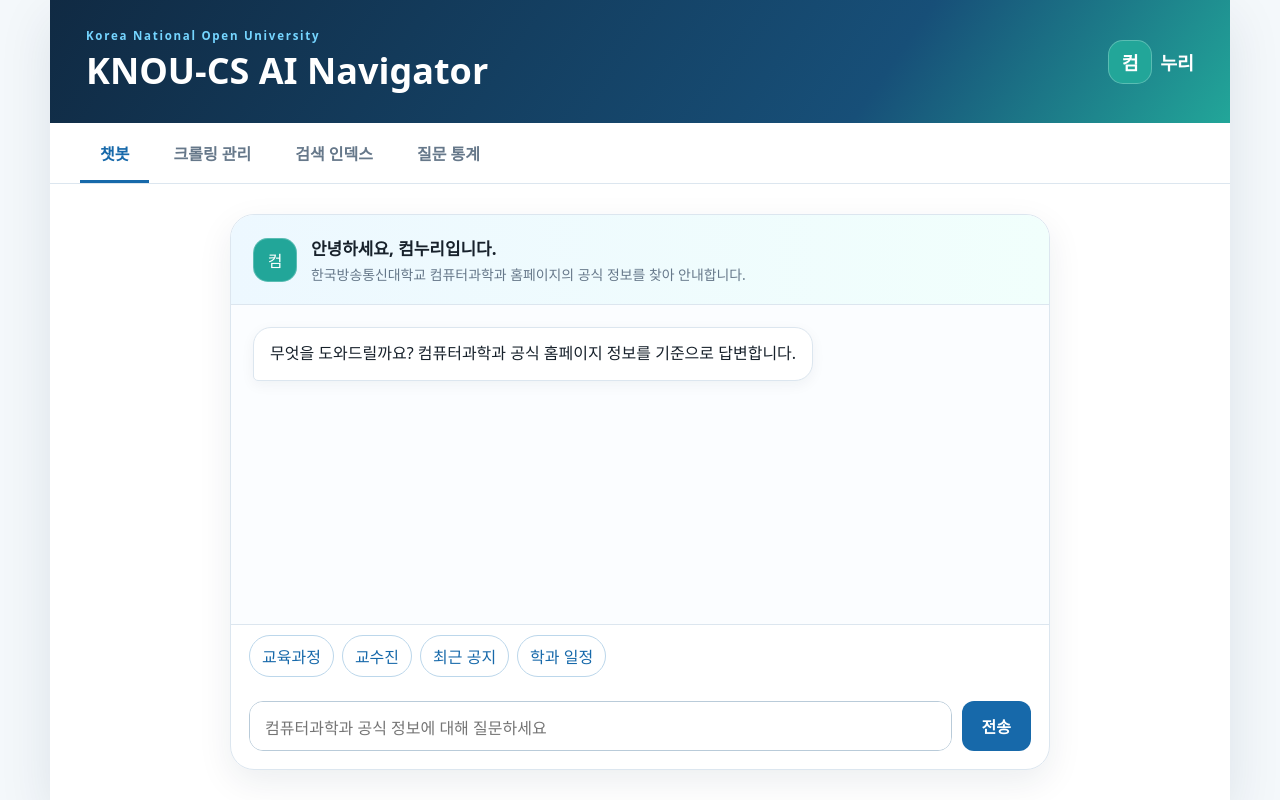
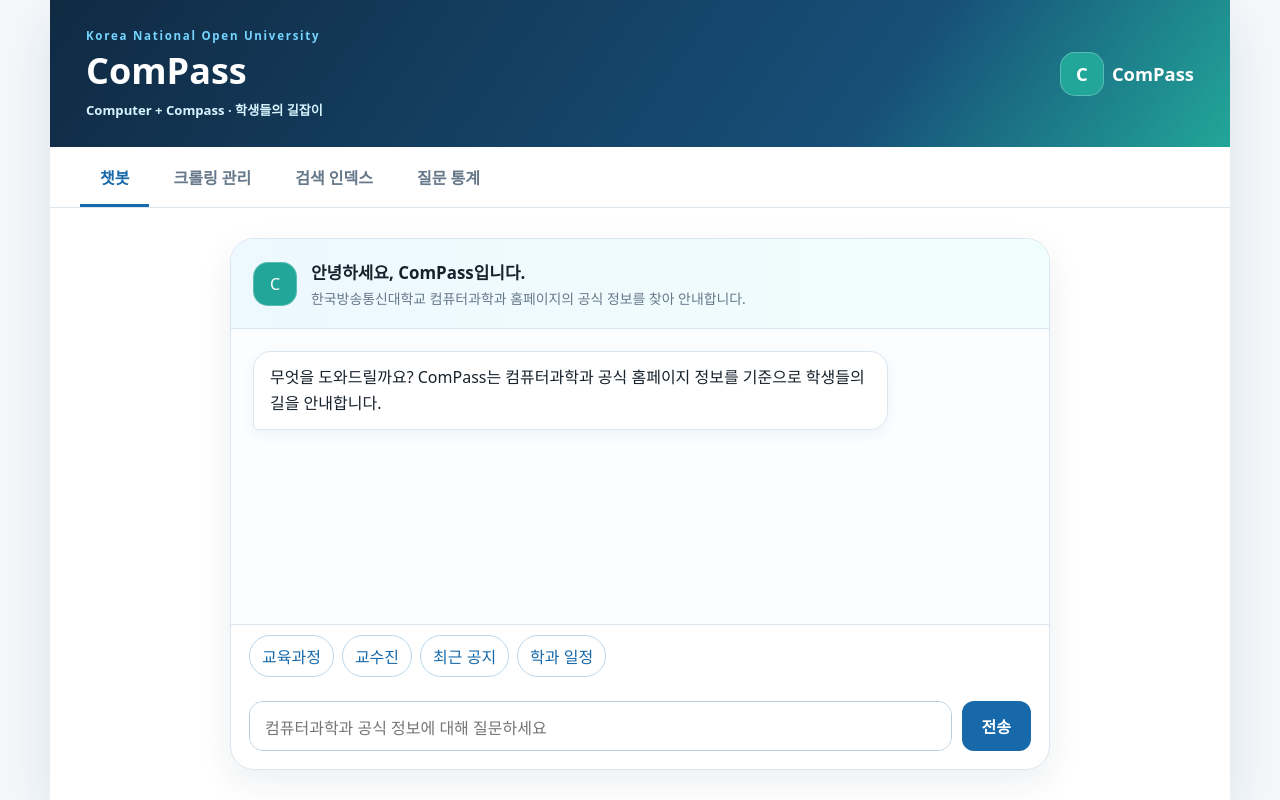
Before and after one commit to mhjang-qa/ComPass, a FastAPI app: page / in a window 1280 px wide. Run offline with FastAPI, Linux system fonts and the light colour scheme.

Commit message:
fix: rebrand chatbot and clarify Notion setup errors

```diff
--- a/chatbot.py
+++ b/chatbot.py
@@ -83,7 +83,7 @@ def _extractive_answer(question: str, hits: list[dict[str, Any]]) -> str:
 
 def _llm_prompt(question: str) -> str:
     return f"""
-너는 한국방송통신대학교 컴퓨터과학과 공식 정보만 안내하는 챗봇 '컴누리'다.
+너는 한국방송통신대학교 컴퓨터과학과 공식 정보만 안내하는 챗봇 'ComPass'다.
 질문에 답할 때 다음 규칙을 반드시 지켜라.
 1. 컴퓨터과학과 공식 정보 범위를 벗어나면 정확히 다음 문장만 답한다:
 {OUT_OF_SCOPE_MESSAGE}
--- a/main.py
+++ b/main.py
@@ -1,4 +1,4 @@
-"""KNOU-CS AI Navigator FastAPI 애플리케이션."""
+"""ComPass FastAPI 애플리케이션."""
 
 from __future__ import annotations
 
@@ -16,7 +16,7 @@ from pydantic import BaseModel, Field
 import config
 from chatbot import answer_question
 from crawler import KnouCrawler
-from notion_client import NotionClient
+from notion_client import NotionClient, notion_error_message
 from search_index import SearchIndex
 from stats import recent_stats, record_interaction_async
 
@@ -28,7 +28,7 @@ logger = logging.getLogger(__name__)
 
 BASE_DIR = Path(__file__).resolve().parent
 templates = Jinja2Templates(directory=str(BASE_DIR / "templates"))
-app = FastAPI(title="KNOU-CS AI Navigator", version="1.0.0")
+app = FastAPI(title="ComPass", description="Computer + Compass, 학생들의 길잡이", version="1.0.0")
 app.mount("/static", StaticFiles(directory=str(BASE_DIR / "static")), name="static")
 
 index = SearchIndex()
@@ -62,13 +62,16 @@ def run_crawl_job() -> None:
         return
     job_state["crawl"] = {"running": True, "message": "홈페이지를 수집하고 있습니다.", "result": None}
     try:
+        notion = NotionClient()
+        job_state["crawl"]["message"] = "Notion 지식 DB 연결을 확인하고 있습니다."
+        notion.validate_database(config.NOTION_KNOWLEDGE_DB_ID, "지식 DB")
         crawler = KnouCrawler()
         documents = crawler.crawl(
             lambda visited, queued, url: job_state["crawl"].update(
                 message=f"{visited}개 URL 확인 · 대기 {queued}개 · {url[:80]}"
             )
         )
-        notion_result = NotionClient().upsert_many(documents)
+        notion_result = notion.upsert_many(documents)
         job_state["crawl"] = {
             "running": False,
             "message": "크롤링 및 Notion 적재 완료",
@@ -76,7 +79,11 @@ def run_crawl_job() -> None:
         }
     except Exception as exc:
         logger.exception("크롤링 작업 실패")
-        job_state["crawl"] = {"running": False, "message": f"실패: {exc}", "result": None}
+        job_state["crawl"] = {
+            "running": False,
+            "message": f"실패: {notion_error_message(exc, '지식 DB')}",
+            "result": None,
+        }
     finally:
         job_lock.release()
 
@@ -84,11 +91,16 @@ def run_crawl_job() -> None:
 def run_index_job() -> None:
     job_state["index"] = {"running": True, "message": "Notion 데이터를 읽고 있습니다.", "result": None}
     try:
+        NotionClient().validate_database(config.NOTION_KNOWLEDGE_DB_ID, "지식 DB")
         result = index.rebuild()
         job_state["index"] = {"running": False, "message": "검색 인덱스 생성 완료", "result": result}
     except Exception as exc:
         logger.exception("인덱스 생성 실패")
-        job_state["index"] = {"running": False, "message": f"실패: {exc}", "result": None}
+        job_state["index"] = {
+            "running": False,
+            "message": f"실패: {notion_error_message(exc, '지식 DB')}",
+            "result": None,
+        }
 
 
 @app.get("/", response_class=HTMLResponse)
@@ -152,7 +164,10 @@ def stats(limit: int = 30, x_admin_password: str | None = Header(default=None)):
     try:
         return {"items": recent_stats(max(1, min(limit, 100)))}
     except Exception as exc:
-        raise HTTPException(status_code=502, detail=f"통계 DB 조회 실패: {exc}") from exc
+        raise HTTPException(
+            status_code=502,
+            detail=f"통계 DB 조회 실패: {notion_error_message(exc, '통계 DB')}",
+        ) from exc
 
 
 @app.get("/api/knowledge/recent")
@@ -161,14 +176,18 @@ def recent_knowledge(limit: int = 20, x_admin_password: str | None = Header(defa
     try:
         return {"items": NotionClient().recent_knowledge(max(1, min(limit, 100)))}
     except Exception as exc:
-        raise HTTPException(status_code=502, detail=f"지식 DB 조회 실패: {exc}") from exc
+        raise HTTPException(
+            status_code=502,
+            detail=f"지식 DB 조회 실패: {notion_error_message(exc, '지식 DB')}",
+        ) from exc
 
 
 @app.get("/api/health")
 def health():
     return {
         "ok": True,
-        "service": "KNOU-CS AI Navigator",
+        "service": "ComPass",
+        "meaning": "Computer + Compass",
         "index": index.status(),
         "notion_configured": bool(config.NOTION_TOKEN),
         "llm_provider": config.LLM_PROVIDER,
--- a/static/app.js
+++ b/static/app.js
@@ -188,7 +188,7 @@ async function wakeServer() {
       if (health.ok) {
         status.textContent = "연결되었습니다.";
         setTimeout(() => $("#coldStart").classList.add("hidden"), 250);
-        addMessage("bot", "무엇을 도와드릴까요? 컴퓨터과학과 공식 홈페이지 정보를 기준으로 답변합니다.");
+        addMessage("bot", "무엇을 도와드릴까요? ComPass는 컴퓨터과학과 공식 홈페이지 정보를 기준으로 학생들의 길을 안내합니다.");
         return;
       }
     } catch (_) {
--- a/static/style.css
+++ b/static/style.css
@@ -29,6 +29,7 @@ button { cursor: pointer; }
 }
 .topbar { display: flex; align-items: center; justify-content: space-between; padding: 28px 36px; color: white; background: linear-gradient(125deg, var(--navy), #174f78 70%, var(--mint)); }
 .topbar h1 { margin: 3px 0 0; font-size: clamp(1.45rem, 4vw, 2.25rem); }
+.brand-copy { margin: 5px 0 0; color: #d7f4ff; font-size: .82rem; font-weight: 650; }
 .eyebrow { margin: 0; color: #75d5ff; font-size: .72rem; font-weight: 800; letter-spacing: .15em; }
 .brand-badge { display: flex; align-items: center; gap: 8px; font-size: 1.15rem; font-weight: 800; }
 .brand-badge span, .bot-mark { display: grid; place-items: center; width: 44px; height: 44px; border-radius: 15px; color: white; background: var(--mint); box-shadow: inset 0 0 0 1px rgba(255,255,255,.25); }
@@ -77,6 +78,8 @@ button { cursor: pointer; }
 .admin-auth input, .search-test input { min-height: 42px; padding: 8px 11px; border: 1px solid #b9cbd9; border-radius: 10px; }
 .admin-auth span { color: var(--muted); font-size: .8rem; }
 .status-card p { color: var(--muted); margin-bottom: 0; }
+.status-card .setup-help { padding-top: 12px; border-top: 1px solid var(--line); font-size: .82rem; line-height: 1.55; }
+.status-card code { color: var(--navy); font-weight: 700; }
 .table-wrap { overflow-x: auto; }
 table { width: 100%; border-collapse: collapse; margin-top: 12px; font-size: .88rem; }
 th, td { padding: 12px 10px; text-align: left; border-bottom: 1px solid var(--line); vertical-align: top; }
--- a/templates/index.html
+++ b/templates/index.html
@@ -4,14 +4,14 @@
   <meta charset="utf-8">
   <meta name="viewport" content="width=device-width, initial-scale=1, viewport-fit=cover">
   <meta name="description" content="한국방송통신대학교 컴퓨터과학과 공식 정보 안내 챗봇">
-  <title>KNOU-CS AI Navigator · 컴누리</title>
-  <link rel="stylesheet" href="/static/style.css?v=2">
+  <title>ComPass · Computer + Compass</title>
+  <link rel="stylesheet" href="/static/style.css?v=3">
 </head>
 <body>
   <div id="coldStart" class="cold-start">
     <div class="cold-card">
       <div class="loader" aria-hidden="true"></div>
-      <strong>컴누리를 깨우고 있습니다</strong>
+      <strong>ComPass를 준비하고 있습니다</strong>
       <p>무료 서버의 첫 접속은 최대 1분 정도 걸릴 수 있습니다.</p>
       <span id="coldStatus">서버 연결 확인 중…</span>
     </div>
@@ -21,9 +21,10 @@
     <header class="topbar">
       <div>
         <p class="eyebrow">Korea National Open University</p>
-        <h1>KNOU-CS AI Navigator</h1>
+        <h1>ComPass</h1>
+        <p class="brand-copy">Computer + Compass · 학생들의 길잡이</p>
       </div>
-      <div class="brand-badge"><span>컴</span>누리</div>
+      <div class="brand-badge"><span>C</span>ComPass</div>
     </header>
 
     <nav class="tabs" aria-label="주요 메뉴">
@@ -37,9 +38,9 @@
       <section id="panel-chat" class="panel active">
         <div class="chat-layout">
           <div class="chat-intro">
-            <div class="bot-mark">컴</div>
+            <div class="bot-mark">C</div>
             <div>
-              <h2>안녕하세요, 컴누리입니다.</h2>
+              <h2>안녕하세요, ComPass입니다.</h2>
               <p>한국방송통신대학교 컴퓨터과학과 홈페이지의 공식 정보를 찾아 안내합니다.</p>
             </div>
           </div>
@@ -69,6 +70,10 @@
         <div class="status-card">
           <strong>작업 상태</strong>
           <p id="crawlStatus">대기 중</p>
+          <p class="setup-help">
+            Notion 오류가 발생하면 지식 DB의 연결(Connections)에 Integration을 추가하고
+            Render의 <code>NOTION_KNOWLEDGE_DB_ID</code>를 확인하세요.
+          </p>
         </div>
         <div class="table-card">
           <div class="card-head"><h3>최근 수집 데이터</h3><button id="loadKnowledge">새로고침</button></div>
@@ -100,6 +105,6 @@
       </section>
     </main>
   </div>
-  <script src="/static/app.js?v=1"></script>
+  <script src="/static/app.js?v=2"></script>
 </body>
 </html>
```
Also changed, not shown: notion_client.py (+23 -0 lines), README.md.
